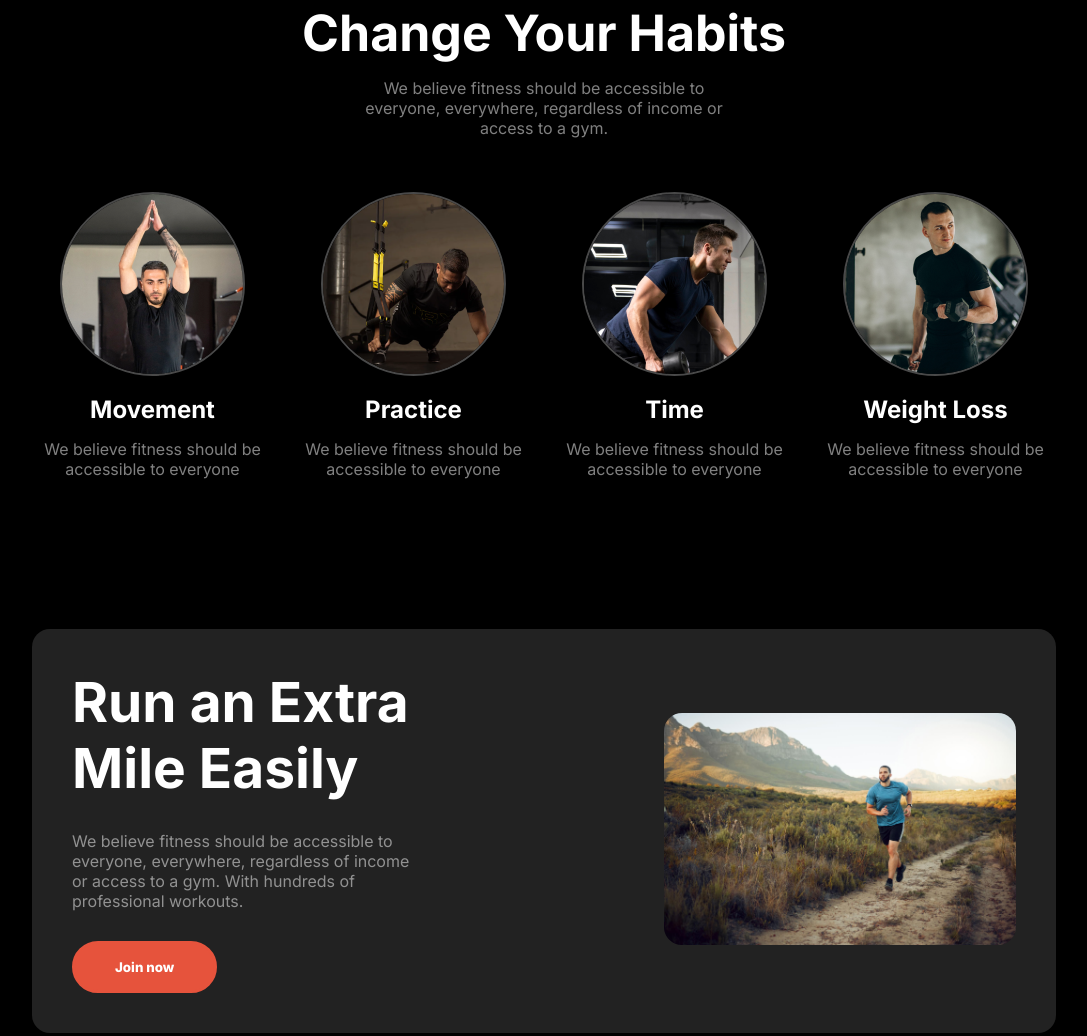
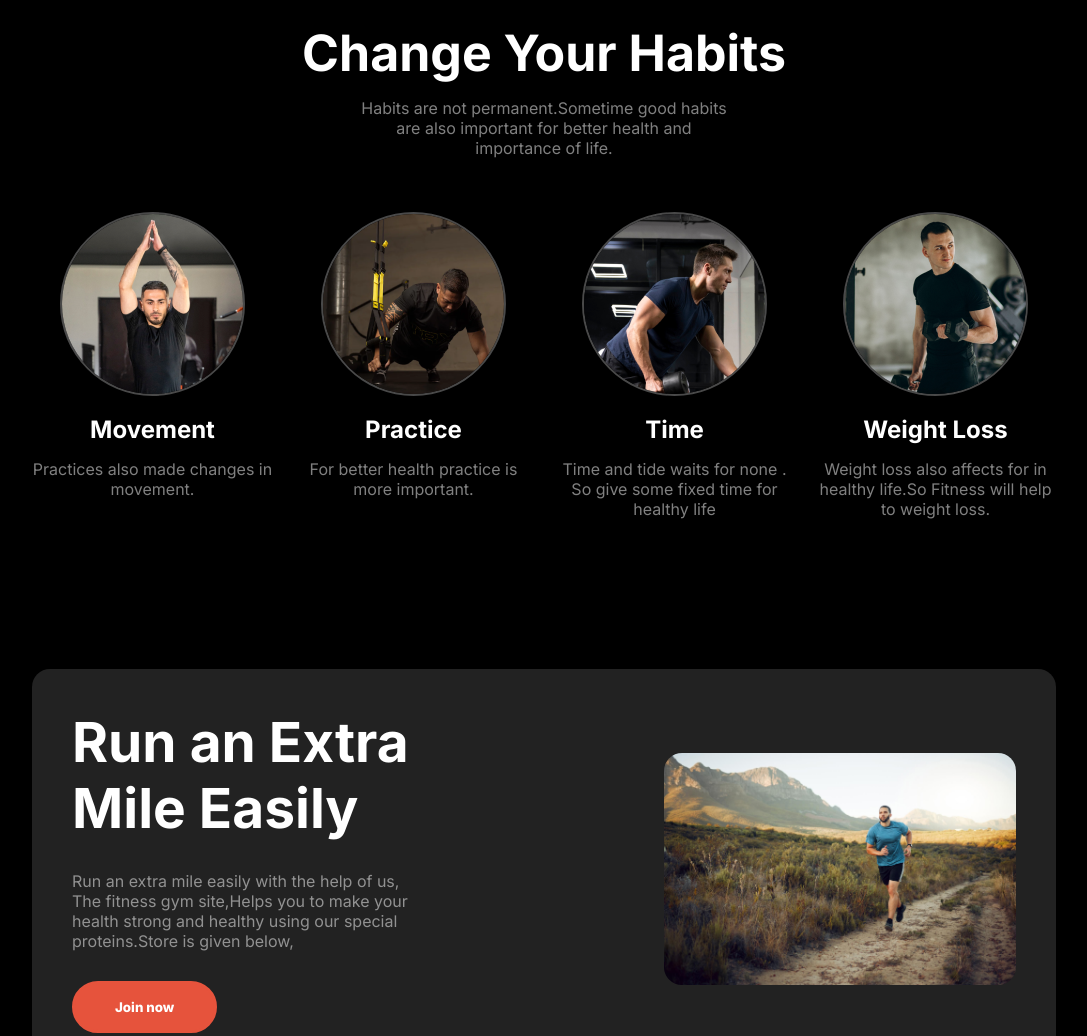
Before and after one commit to Tanjidshafin/fitness_web, a plain HTML site: page index.html in a window 1280 px wide. Shown: the part 837-1873 px from the top of the page, without its empty margins (96-1183 px from the left). Drawn offline with Linux system fonts and the light colour scheme.

Commit message:
Website completed using vanilla html and css

```diff
--- a/index.html
+++ b/index.html
@@ -34,7 +34,7 @@
                     </h1>
                     <p class="banner_description">Explore our gym Fitness for expert fitness advice, personalized
                         training plans, virtual classes,
-                        and a supportive community to achieve your goals."</p>
+                        and a supportive community to achieve your goals. Click "Our Products" button to directly teleport to our store."</p>
                     <div class="banner_btn_align">
                         <button id="special_btn_banner" class="banner_btn">Join Club Now!</button>
                         <button class="banner_btn">Download App</button>
@@ -71,37 +71,35 @@
         <section>
             <div style="color: white;">
                 <h1 class="habit_title">Change Your Habits</h1>
-                <p class="habit_description">We believe fitness should be accessible to everyone, everywhere, regardless
-                    of income or access to a
-                    gym.</p>
+                <p class="habit_description">Habits are not permanent.Sometime good habits are also important for better health and importance of life.</p>
                 <div class="habit_section_Align">
-                    <div>
+                    <div class="change_your_habit_equal_align">
                         <div class="habit_each_img_align">
                             <img class="habit_each_img" src="images/image 2.png" alt="">
                         </div>
                         <h1 class="habit_each_title">Movement</h1>
-                        <p class="habit_each_description">We believe fitness should be accessible to everyone</p>
+                        <p class="habit_each_description">Practices also made changes in movement.</p>
                     </div>
-                    <div>
+                    <div class="change_your_habit_equal_align">
                         <div class="habit_each_img_align">
                             <img class="habit_each_img" src="images/image 3.png" alt="">
                         </div>
                         <h1 class="habit_each_title">Practice</h1>
-                        <p class="habit_each_description">We believe fitness should be accessible to everyone</p>
+                        <p class="habit_each_description">For better health practice is more important.</p>
                     </div>
-                    <div>
+                    <div class="change_your_habit_equal_align">
                         <div class="habit_each_img_align">
                             <img class="habit_each_img" src="images/image 4.png" alt="">
                         </div>
                         <h1 class="habit_each_title">Time</h1>
-                        <p class="habit_each_description">We believe fitness should be accessible to everyone</p>
+                        <p class="habit_each_description">Time and tide waits for none . So give some fixed time for healthy life</p>
                     </div>
-                    <div>
+                    <div class="change_your_habit_equal_align">
                         <div class="habit_each_img_align">
                             <img class="habit_each_img" src="images/image 5.png" alt="">
                         </div>
                         <h1 class="habit_each_title">Weight Loss</h1>
-                        <p class="habit_each_description">We believe fitness should be accessible to everyone</p>
+                        <p class="habit_each_description">Weight loss also affects for in healthy life.So Fitness will help to weight loss.</p>
                     </div>
                 </div>
             </div>
@@ -110,9 +108,7 @@
             <div class="run_extra_mile_align">
                 <div class="extramile_left_side">
                     <h1 class="extramile_title">Run an Extra Mile Easily</h1>
-                    <p class="extramile_Description">We believe fitness should be accessible to everyone, everywhere,
-                        regardless of income or access
-                        to a gym. With hundreds of professional workouts.</p>
+                    <p class="extramile_Description">Run an extra mile easily with the help of us, The fitness gym site,Helps you to make your health strong and healthy using our special proteins.Store is given below,</p>
                     <button id="special_btn_banner" class="extramile_btn">Join now</button>
                 </div>
                 <div class="extramile_right_side">
@@ -161,9 +157,7 @@
         <section class="BMI_section">
             <div class="bmi_top_info_margin">
                 <h1 class="bmi_title">BMI Calculator</h1>
-                <p class="bmi_description">We believe fitness should be accessible to everyone, everywhere, regardless
-                    of income or access to a
-                    gym.</p>
+                <p class="bmi_description">BMI is also important thing for a healthy life.So calculate your BMI using our BMI calculator and Accurate with our calculator chart. Thank you.</p>
             </div>
             <div class="bmi_section_bg">
 
@@ -197,9 +191,7 @@
                     </div>
                     <div class="calculate_section">
                         <h1 class="calculate_title">Calculate your BMI</h1>
-                        <p class="calculate_description">We believe fitness should be accessible to everyone,
-                            everywhere, regardless of income or
-                            access to a gym. </p>
+                        <p class="calculate_description">Welcome to BMI Calculator . Be sure that you give the heights in cm and Weight in kg. </p>
                         <div class="input_align">
                             <input placeholder="Height" class="input_design" type="text">
                             <input placeholder="Weight" class="input_design" type="text">
@@ -224,9 +216,7 @@
         <section class="meetteam_section_margin">
             <div>
                 <h1 class="meetteam_title">Meet our Team</h1>
-                <p class="meetteam_description">We believe fitness should be accessible to everyone, everywhere,
-                    regardless of income or access to a
-                    gym.</p>
+                <p class="meetteam_description">Meet our specialize trainers who will help you to achieve a great milestone of Good health.</p>
                 <div class="meetteam_align">
                     <div id="each_team_img" class="team_1">
                         <div class="team_info_position">
@@ -274,8 +264,7 @@
     <div class="footer_align">
         <div class="footer_dividation1">
             <h1 class="footer_title">Fitness</h1>
-            <p class="footer_description">We believe fitness should be accessible to everyone, everywhere, regardless of
-                income or access to a gym. With hundreds of professional workouts.</p>
+            <p class="footer_description">At the end , we will again says that a man needs to be healthy and Fitness will help them to achieve that So thank you everyone..</p>
         </div>
         <div id="footer_dividation" class="footer_dividation">
             <h1 class="footer_links_title">Get Started</h1>
--- a/styles.css
+++ b/styles.css
@@ -304,6 +304,9 @@ nav ul li a {
     display: flex;
     gap: 20px;
 
+}
+.change_your_habit_equal_align{
+    flex-basis: 25%;
 }
 
 .habit_each_img_align {
@@ -858,6 +861,7 @@ footer ul {
 
 hr {
     margin: 50px 0;
+    border: 2px solid rgba(255, 255, 255, 0.1);
 }
 
 .the_end {
```
